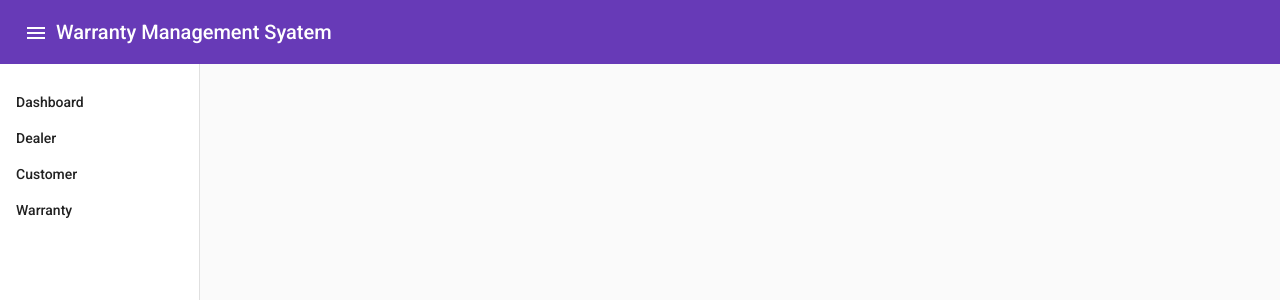
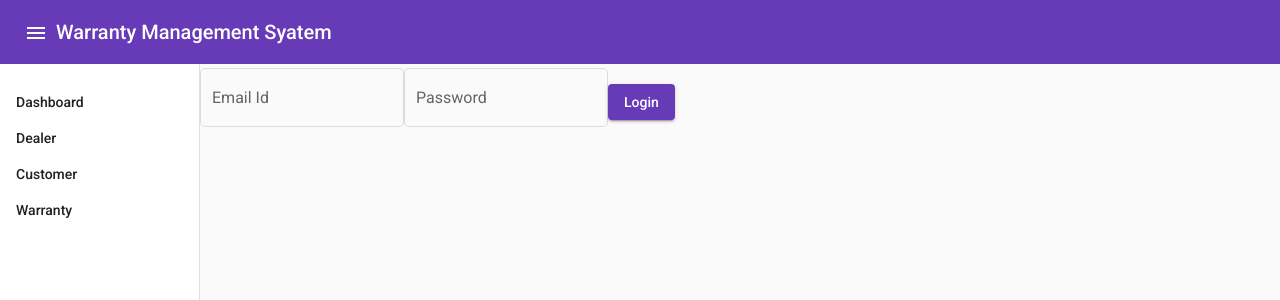
Before and after one commit to altafbaba/WarrantyManagement, an Angular app: page /auth/signin in a window 1280 px wide. Before the commit this address led to /. Shown: the top 300 px of the page. Built offline with nearby package versions, Linux system fonts and the light colour scheme.

Commit message:
create login

```diff
--- a/src/app/app-routing.module.ts
+++ b/src/app/app-routing.module.ts
@@ -32,6 +32,11 @@ const routes: Routes = [
     loadChildren: () =>
       import('./dealer/dealer.module').then((x) => x.DealerModule),
   },
+  {
+    path: 'auth',
+    loadChildren: () =>
+      import('./featare/auth/auth.module').then((x) => x.AuthModule),
+  },
 ];
 
 @NgModule({
--- /dev/null
+++ b/src/app/featare/auth/auth.module.ts
@@ -0,0 +1,26 @@
+import { NgModule } from '@angular/core';
+import { CommonModule } from '@angular/common';
+import { RouterModule, Routes } from '@angular/router';
+
+const authRoutes: Routes = [
+  {
+    path: '',
+    redirectTo: 'signout',
+    pathMatch: 'full',
+  },
+  {
+    path: 'signout',
+    loadChildren: () =>
+      import('./signout/signout.module').then((x) => x.SignoutModule),
+  },
+  {
+    path: 'signin',
+    loadChildren: () =>
+      import('./signin/signin.module').then((x) => x.SigninModule),
+  },
+];
+@NgModule({
+  declarations: [],
+  imports: [CommonModule, RouterModule.forChild(authRoutes)],
+})
+export class AuthModule {}
--- /dev/null
+++ b/src/app/featare/auth/signin/signin.component.html
@@ -0,0 +1,17 @@
+<div [formGroup]="signgroup">
+  <mat-form-field class="example-full-width" appearance="outline">
+    <mat-label>Email Id</mat-label>
+    <input matInput placeholder="Ex. Pizza" value="" formControlName="email" />
+  </mat-form-field>
+
+  <mat-form-field class="example-full-width" appearance="outline">
+    <mat-label>Password</mat-label>
+    <input
+      matInput
+      placeholder="Ex. Pizza"
+      value=" "
+      formControlName="password"
+    />
+  </mat-form-field>
+  <button mat-raised-button color="primary" (click)="login()">Login</button>
+</div>
--- /dev/null
+++ b/src/app/featare/auth/signin/signin.component.ts
@@ -0,0 +1,22 @@
+import { Component, OnInit } from '@angular/core';
+import { FormControl, FormGroup } from '@angular/forms';
+
+@Component({
+  selector: 'app-signin',
+  templateUrl: './signin.component.html',
+  styleUrls: ['./signin.component.scss'],
+})
+export class SigninComponent implements OnInit {
+  signgroup: FormGroup = new FormGroup({
+    email: new FormControl(''),
+    password: new FormControl(''),
+  });
+
+  constructor() {}
+
+  ngOnInit(): void {}
+
+  login() {
+    console.log(this.signgroup.value);
+  }
+}
--- /dev/null
+++ b/src/app/featare/auth/signin/signin.module.ts
@@ -0,0 +1,25 @@
+import { NgModule } from '@angular/core';
+import { CommonModule } from '@angular/common';
+import { SigninComponent } from './signin.component';
+import { RouterModule, Routes } from '@angular/router';
+import { MaterialCustomModule } from 'src/app/shared/material.module';
+import { FormsModule, ReactiveFormsModule } from '@angular/forms';
+
+const signinRoutes: Routes = [
+  {
+    path: '',
+    component: SigninComponent,
+  },
+];
+
+@NgModule({
+  declarations: [SigninComponent],
+  imports: [
+    CommonModule,
+    RouterModule.forChild(signinRoutes),
+    MaterialCustomModule,
+    ReactiveFormsModule,
+    FormsModule,
+  ],
+})
+export class SigninModule {}
--- /dev/null
+++ b/src/app/featare/auth/signout/signout.component.html
@@ -0,0 +1 @@
+<p>signout works!</p>
--- /dev/null
+++ b/src/app/featare/auth/signout/signout.component.ts
@@ -0,0 +1,15 @@
+import { Component, OnInit } from '@angular/core';
+
+@Component({
+  selector: 'app-signout',
+  templateUrl: './signout.component.html',
+  styleUrls: ['./signout.component.scss']
+})
+export class SignoutComponent implements OnInit {
+
+  constructor() { }
+
+  ngOnInit(): void {
+  }
+
+}
--- /dev/null
+++ b/src/app/featare/auth/signout/signout.module.ts
@@ -0,0 +1,17 @@
+import { Component, NgModule } from '@angular/core';
+import { CommonModule } from '@angular/common';
+import { SignoutComponent } from './signout.component';
+import { RouterModule, Routes } from '@angular/router';
+
+const signoutRoutes: Routes = [
+  {
+    path: '',
+    component: SignoutComponent,
+  },
+];
+
+@NgModule({
+  declarations: [SignoutComponent],
+  imports: [CommonModule, RouterModule.forChild(signoutRoutes)],
+})
+export class SignoutModule {}
```
Also changed, not shown: src/app/featare/auth/signin/signin.component.scss (added), src/app/featare/auth/signout/signout.component.scss (added), 2 other files (tests, documents, lock files or other folders).
